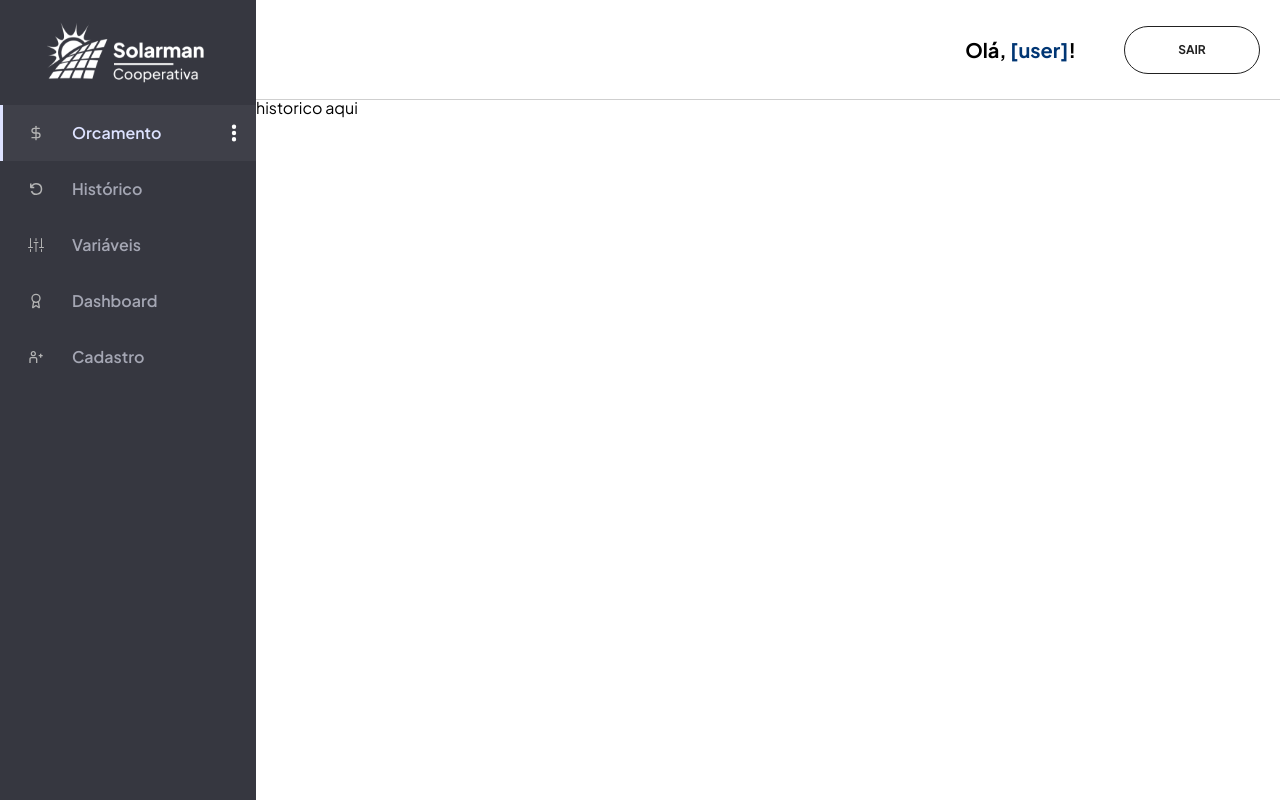
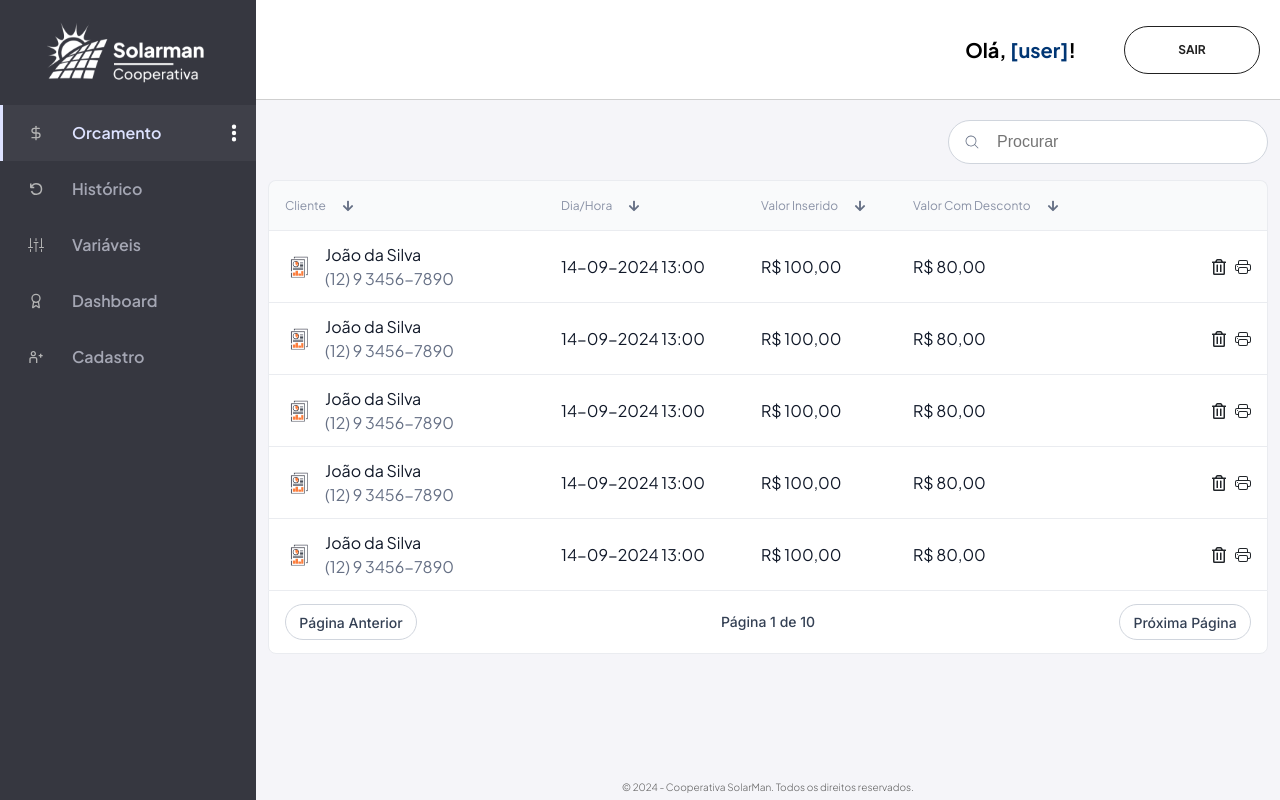
Before and after one commit to jiladev/solarman-frontend, a React (Vite) app: page /admin/historico in a window 1280 px wide. Built offline with nearby package versions, Linux system fonts and the light colour scheme.

Commit message:
[feat.] add history page layout

```diff
--- a/index.html
+++ b/index.html
@@ -7,7 +7,8 @@
   <meta name="viewport" content="width=device-width, initial-scale=1.0" />
   <link rel="preconnect" href="https://fonts.googleapis.com">
   <link rel="preconnect" href="https://fonts.gstatic.com" crossorigin>
-  <link href="https://fonts.googleapis.com/css2?family=Plus+Jakarta+Sans:ital,wght@0,200..800;1,200..800&display=swap"
+  <link
+    href="https://fonts.googleapis.com/css2?family=Inter:ital,opsz,wght@0,14..32,100..900;1,14..32,100..900&family=Plus+Jakarta+Sans:ital,wght@0,200..800;1,200..800&display=swap"
     rel="stylesheet">
   <title>Solarman</title>
 </head>
--- a/src/app/app.tsx
+++ b/src/app/app.tsx
@@ -6,6 +6,7 @@ import Customer from "../pages/Customer";
 import AdminBase from "../pages/AdminBase";
 import Welcome from "../pages/Welcome";
 import Budget from "../pages/Budget";
+import History from "../pages/History";
 
 function App() {
   const router = createBrowserRouter([
@@ -32,7 +33,7 @@ function App() {
         },
         {
           path: "/admin/historico",
-          element: <div>historico aqui</div>,
+          element: <History />,
         },
         {
           path: "/admin/variaveis",
--- /dev/null
+++ b/src/components/SearchBar/index.tsx
@@ -0,0 +1,22 @@
+import * as Styled from "./styles";
+
+interface SearchProps {
+  value: string;
+  setValue: (value: string) => void;
+}
+
+export default function SearchBar(props: SearchProps) {
+  return (
+    <Styled.Container>
+      <div>
+        <Styled.MagGlass />
+        <input
+          type="text"
+          placeholder="Procurar"
+          value={props.value}
+          onChange={(e) => props.setValue(e.target.value)}
+        />
+      </div>
+    </Styled.Container>
+  );
+}
--- /dev/null
+++ b/src/components/SearchBar/styles.ts
@@ -0,0 +1,44 @@
+import { PiMagnifyingGlassLight } from "react-icons/pi";
+import styled from "styled-components";
+
+export const Container = styled.div`
+  width: 320px;
+  height: 44px;
+  position: absolute;
+  right: 0px;
+  top: -60px;
+  align-self: right;
+
+  div {
+    position: relative;
+  }
+
+  input {
+    width: 100%;
+    height: 44px;
+    border: 1px solid #d0d5dd;
+    border-radius: 22px;
+    font-size: 16px;
+    font-weight: 400;
+    color: #212121;
+    padding-left: 48px;
+
+    ::placeholder {
+      color: #667085;
+    }
+
+    &:focus {
+      outline: none;
+    }
+  }
+`;
+
+export const MagGlass = styled(PiMagnifyingGlassLight)`
+  width: 16px;
+  height: 16px;
+  color: #667085;
+  position: absolute;
+  top: 50%;
+  left: 16px;
+  transform: translateY(-50%);
+`;
--- /dev/null
+++ b/src/pages/History/index.tsx
@@ -0,0 +1,191 @@
+import { useState } from "react";
+
+import ReportIcon from "../../assets/report-icon.png";
+import RightsFooter from "../../components/RightsFooter";
+import SearchBar from "../../components/SearchBar";
+import * as Styled from "./styles";
+
+export default function History() {
+  const [search, setSearch] = useState("");
+
+  return (
+    <Styled.PageContainer>
+      <Styled.HistoryTable>
+        <SearchBar value={search} setValue={setSearch} />
+        <Styled.TableHeader>
+          <Styled.TableHeaderCell className="client">
+            <h2>Cliente</h2>
+            <Styled.ArrowDown />
+          </Styled.TableHeaderCell>
+
+          <Styled.TableHeaderCell className="datetime">
+            <h2>Dia/Hora</h2>
+            <Styled.ArrowDown />
+          </Styled.TableHeaderCell>
+
+          <Styled.TableHeaderCell className="value">
+            <h2>Valor Inserido</h2>
+            <Styled.ArrowDown />
+          </Styled.TableHeaderCell>
+
+          <Styled.TableHeaderCell className="value">
+            <h2>Valor Com Desconto</h2>
+            <Styled.ArrowDown />
+          </Styled.TableHeaderCell>
+        </Styled.TableHeader>
+
+        <Styled.TableRow>
+          <Styled.TableCell className="client">
+            <img src={ReportIcon} />
+            <div>
+              <p>João da Silva</p>
+              <p>
+                <span>(12) 9 3456-7890</span>
+              </p>
+            </div>
+          </Styled.TableCell>
+
+          <Styled.TableCell className="datetime">
+            <p>14-09-2024 13:00</p>
+          </Styled.TableCell>
+
+          <Styled.TableCell className="value">
+            <p>R$ 100,00</p>
+          </Styled.TableCell>
+
+          <Styled.TableCell className="value">
+            <p>R$ 80,00</p>
+          </Styled.TableCell>
+
+          <Styled.IconsCell>
+            <Styled.TrashIcon />
+            <Styled.PrinterIcon />
+          </Styled.IconsCell>
+        </Styled.TableRow>
+
+        <Styled.TableRow>
+          <Styled.TableCell className="client">
+            <img src={ReportIcon} />
+            <div>
+              <p>João da Silva</p>
+              <p>
+                <span>(12) 9 3456-7890</span>
+              </p>
+            </div>
+          </Styled.TableCell>
+
+          <Styled.TableCell className="datetime">
+            <p>14-09-2024 13:00</p>
+          </Styled.TableCell>
+
+          <Styled.TableCell className="value">
+            <p>R$ 100,00</p>
+          </Styled.TableCell>
+
+          <Styled.TableCell className="value">
+            <p>R$ 80,00</p>
+          </Styled.TableCell>
+
+          <Styled.IconsCell>
+            <Styled.TrashIcon />
+            <Styled.PrinterIcon />
+          </Styled.IconsCell>
+        </Styled.TableRow>
+
+        <Styled.TableRow>
+          <Styled.TableCell className="client">
+            <img src={ReportIcon} />
+            <div>
+              <p>João da Silva</p>
+              <p>
+                <span>(12) 9 3456-7890</span>
+              </p>
+            </div>
+          </Styled.TableCell>
+
+          <Styled.TableCell className="datetime">
+            <p>14-09-2024 13:00</p>
+          </Styled.TableCell>
+
+          <Styled.TableCell className="value">
+            <p>R$ 100,00</p>
+          </Styled.TableCell>
+
+          <Styled.TableCell className="value">
+            <p>R$ 80,00</p>
+          </Styled.TableCell>
+
+          <Styled.IconsCell>
+            <Styled.TrashIcon />
+            <Styled.PrinterIcon />
+          </Styled.IconsCell>
+        </Styled.TableRow>
+
+        <Styled.TableRow>
+          <Styled.TableCell className="client">
+            <img src={ReportIcon} />
+            <div>
+              <p>João da Silva</p>
+              <p>
+                <span>(12) 9 3456-7890</span>
+              </p>
+            </div>
+          </Styled.TableCell>
+
+          <Styled.TableCell className="datetime">
+            <p>14-09-2024 13:00</p>
+          </Styled.TableCell>
+
+          <Styled.TableCell className="value">
+            <p>R$ 100,00</p>
+          </Styled.TableCell>
+
+          <Styled.TableCell className="value">
+            <p>R$ 80,00</p>
+          </Styled.TableCell>
+
+          <Styled.IconsCell>
+            <Styled.TrashIcon />
+            <Styled.PrinterIcon />
+          </Styled.IconsCell>
+        </Styled.TableRow>
+
+        <Styled.TableRow>
+          <Styled.TableCell className="client">
+            <img src={ReportIcon} />
+            <div>
+              <p>João da Silva</p>
+              <p>
+                <span>(12) 9 3456-7890</span>
+              </p>
+            </div>
+          </Styled.TableCell>
+
+          <Styled.TableCell className="datetime">
+            <p>14-09-2024 13:00</p>
+          </Styled.TableCell>
+
+          <Styled.TableCell className="value">
+            <p>R$ 100,00</p>
+          </Styled.TableCell>
+
+          <Styled.TableCell className="value">
+            <p>R$ 80,00</p>
+          </Styled.TableCell>
+
+          <Styled.IconsCell>
+            <Styled.TrashIcon />
+            <Styled.PrinterIcon />
+          </Styled.IconsCell>
+        </Styled.TableRow>
+
+        <Styled.TableFooter>
+          <button>Página Anterior</button>
+          <p>Página 1 de 10</p>
+          <button>Próxima Página</button>
+        </Styled.TableFooter>
+      </Styled.HistoryTable>
+      <RightsFooter />
+    </Styled.PageContainer>
+  );
+}
--- /dev/null
+++ b/src/pages/History/styles.ts
@@ -0,0 +1,178 @@
+import { FaArrowDown, FaRegTrashAlt } from "react-icons/fa";
+import { BsPrinter } from "react-icons/bs";
+
+import styled from "styled-components";
+
+export const PageContainer = styled.div`
+  width: 100%;
+  height: 100%;
+  display: flex;
+  flex-direction: column;
+  justify-content: space-between;
+  align-items: center;
+`;
+
+export const HistoryTable = styled.div`
+  width: 1000px;
+  height: fit-content;
+  display: flex;
+  flex-direction: column;
+  justify-content: center;
+  align-items: center;
+  margin-top: 80px;
+  position: relative;
+
+  h2 {
+    font-size: 12px;
+    font-weight: 400;
+    color: #8a92a6;
+    margin-right: 16px;
+  }
+
+  p {
+    font-size: 16px;
+    font-weight: 400;
+    color: #101828;
+
+    span {
+      color: #667085;
+    }
+  }
+`;
+
+export const ArrowDown = styled(FaArrowDown)`
+  width: 12px;
+  height: 12px;
+  color: #667085;
+  cursor: pointer;
+`;
+
+export const TableHeader = styled.div`
+  width: 100%;
+  height: 50px;
+  background-color: #f9fafb;
+  border: 1px solid #eaecf0;
+  border-top-right-radius: 8px;
+  border-top-left-radius: 8px;
+  border-bottom: none;
+  display: flex;
+  align-items: center;
+  padding-left: 16px;
+`;
+
+export const TableHeaderCell = styled.div`
+  height: 100%;
+  display: flex;
+  align-items: center;
+
+  &.client {
+    width: 276px;
+  }
+
+  &.datetime {
+    width: 200px;
+  }
+
+  &.value {
+    width: 152px;
+  }
+`;
+
+export const TableRow = styled.div`
+  width: 100%;
+  height: 72px;
+  background-color: #fff;
+  border: 1px solid #eaecf0;
+  border-bottom: none;
+  display: flex;
+  align-items: center;
+  padding-left: 16px;
+  position: relative;
+`;
+
+export const TableCell = styled.div`
+  height: 100%;
+  display: flex;
+  align-items: center;
+
+  &.client {
+    width: 276px;
+  }
+
+  &.datetime {
+    width: 200px;
+  }
+
+  &.value {
+    width: 152px;
+  }
+
+  div {
+    display: flex;
+    flex-direction: column;
+    gap: 8px;
+  }
+
+  img {
+    width: 28px;
+    height: 28px;
+    margin-right: 12px;
+  }
+`;
+
+export const IconsCell = styled.div`
+  display: flex;
+  align-items: center;
+  gap: 8px;
+  position: absolute;
+  top: 50%;
+  right: 16px;
+  transform: translateY(-50%);
+`;
+
+export const TrashIcon = styled(FaRegTrashAlt)`
+  width: 16px;
+  height: 16px;
+  color: #212529;
+  cursor: pointer;
+`;
+
+export const PrinterIcon = styled(BsPrinter)`
+  width: 16px;
+  height: 16px;
+  color: #212529;
+  cursor: pointer;
+`;
+
+export const TableFooter = styled.div`
+  width: 100%;
+  height: 64px;
+  background-color: #fff;
+  border: 1px solid #eaecf0;
+  border-bottom-right-radius: 8px;
+  border-bottom-left-radius: 8px;
+  display: flex;
+  justify-content: space-between;
+  align-items: center;
+  padding: 0 16px;
+
+  p {
+    font-family: "Inter", sans-serif;
+    font-size: 14px;
+    font-weight: 500;
+    color: #344054;
+  }
+
+  button {
+    width: 132px;
+    height: 36px;
+    border: 1px solid #d0d5dd;
+    border-radius: 18px;
+    font-family: "Inter", sans-serif;
+    font-size: 14px;
+    font-weight: 500;
+    color: #344054;
+    background-color: #fff;
+    cursor: pointer;
+  }
+`;
--- a/src/reset.css
+++ b/src/reset.css
@@ -135,4 +135,5 @@ table {
 
 body {
   font-family: "Plus Jakarta Sans", sans-serif;
+  background-color: #f5f5f9;
 }
```
Also changed, not shown: src/assets/report-icon.png (added).
